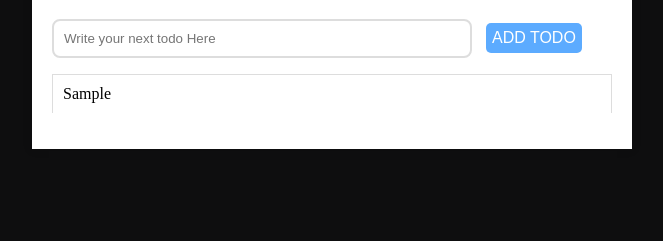
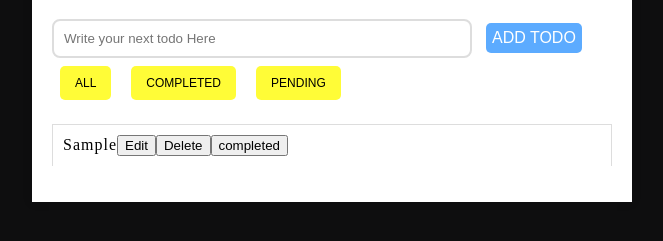
Before and after one commit to way2masoom/AlgoCamp, a plain HTML site: page JavaScript/16_DOM/TODOApp/index.html in a window 1280 px wide. Both pictures are taken after typing "Sample" into the empty fields and a click on the button "ADD TODO". Shown: the part 81-322 px from the top of the page, without its empty margins (308-971 px from the left). Drawn offline with Linux system fonts and the light colour scheme.

Commit message:
added btn with the items list

```diff
--- a/JavaScript/16_DOM/TODOApp/index.html
+++ b/JavaScript/16_DOM/TODOApp/index.html
@@ -7,12 +7,22 @@
         <!-- linking Style sheet  -->
         <link rel="stylesheet" href="style.css">
     </head>
-<div>
+    <body>
         <div class="container">
             <h1>Todo Application</h1>
 
-    <input type="text"  id="todoInput" placeholder="Write your next todo Here">
+            <input type="text" id="todoInput"
+                placeholder="Write your next todo Here">
             <button id="addTodo">Add Todo</button>
+
+            <!-- making a filters buttons  -->
+            <div>
+                <button class="filterBtn" data-filter="all">All</button>
+                <button class="filterBtn" data-filter="completed">Completed</button>
+                <button class="filterBtn" data-filter="pending">Pending</button>
+            </div>
+
+            <!-- Todo List  -->
             <ul id="todoList"></ul>
         </div>
 
--- a/JavaScript/16_DOM/TODOApp/script.js
+++ b/JavaScript/16_DOM/TODOApp/script.js
@@ -18,10 +18,30 @@ function addTodoLocalStorage(todoText) {
 function appendTodoInHtml(todoText) {
     const todoList = document.getElementById("todoList");
 
-    const todo = document.createElement("li");
-    todo.textContent = todoText;
+    const todoItem = document.createElement("li");
+    todoItem.textContent = todoText;
 
-    todoList.appendChild(todo);
+    todoItem.classList.add("todoItem");
+
+    // creating some button
+    const editBtn = document.createElement("button");
+    editBtn.textContent = "Edit";
+    editBtn.classList.add("editBtn");
+
+    const deleteBtn = document.createElement("button");
+    deleteBtn.textContent = "Delete";
+    deleteBtn.classList.add("deleteBtn");
+
+    const completedBtn = document.createElement("button");
+    completedBtn.textContent = "completed";
+    completedBtn.classList.add("completedBtn");
+
+    // Adding the button to the todo Items List
+    todoItem.appendChild(editBtn)
+    todoItem.appendChild(deleteBtn)
+    todoItem.appendChild(completedBtn)
+
+    todoList.appendChild(todoItem);
 
 
 
--- a/JavaScript/16_DOM/TODOApp/style.css
+++ b/JavaScript/16_DOM/TODOApp/style.css
@@ -2,6 +2,8 @@
 :root {
     --body-background: #0e0e0f;
     --btn-primary: #5cabff;
+    --btn-secondary:#fffc37;
+    --btn-active:#4a90e2;
 }
 
 * {
@@ -72,3 +74,24 @@ li:hover{
 li:last-child {
     border-bottom: none;
 }
+
+
+/* Filter Buttons  */
+.filterBtn{
+   margin: 8px;
+    padding:10px 15px;
+    background-color:var(--btn-secondary) ;
+    border: none;
+    border-radius: 5px;
+    cursor: pointer;
+    transition: background-color;
+    font-size: 12px;
+    text-transform: uppercase;
+}
+.filterBtn:hover{
+    background-color: var(--btn-active);
+}
+
+.todoItem{
+    letter-spacing: 1px;
+}
```
Lines whose indentation alone changed are shown as unchanged.
